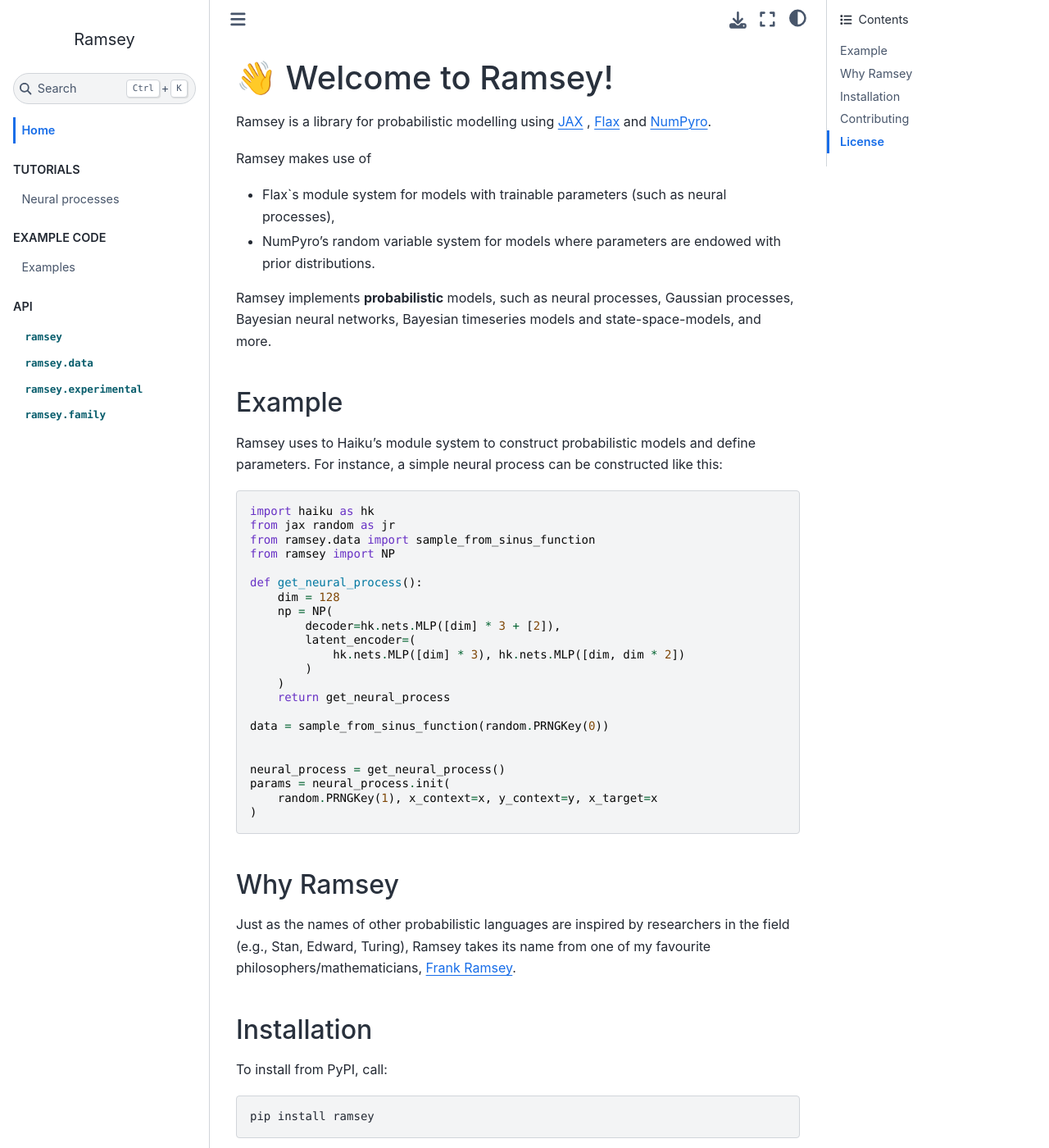
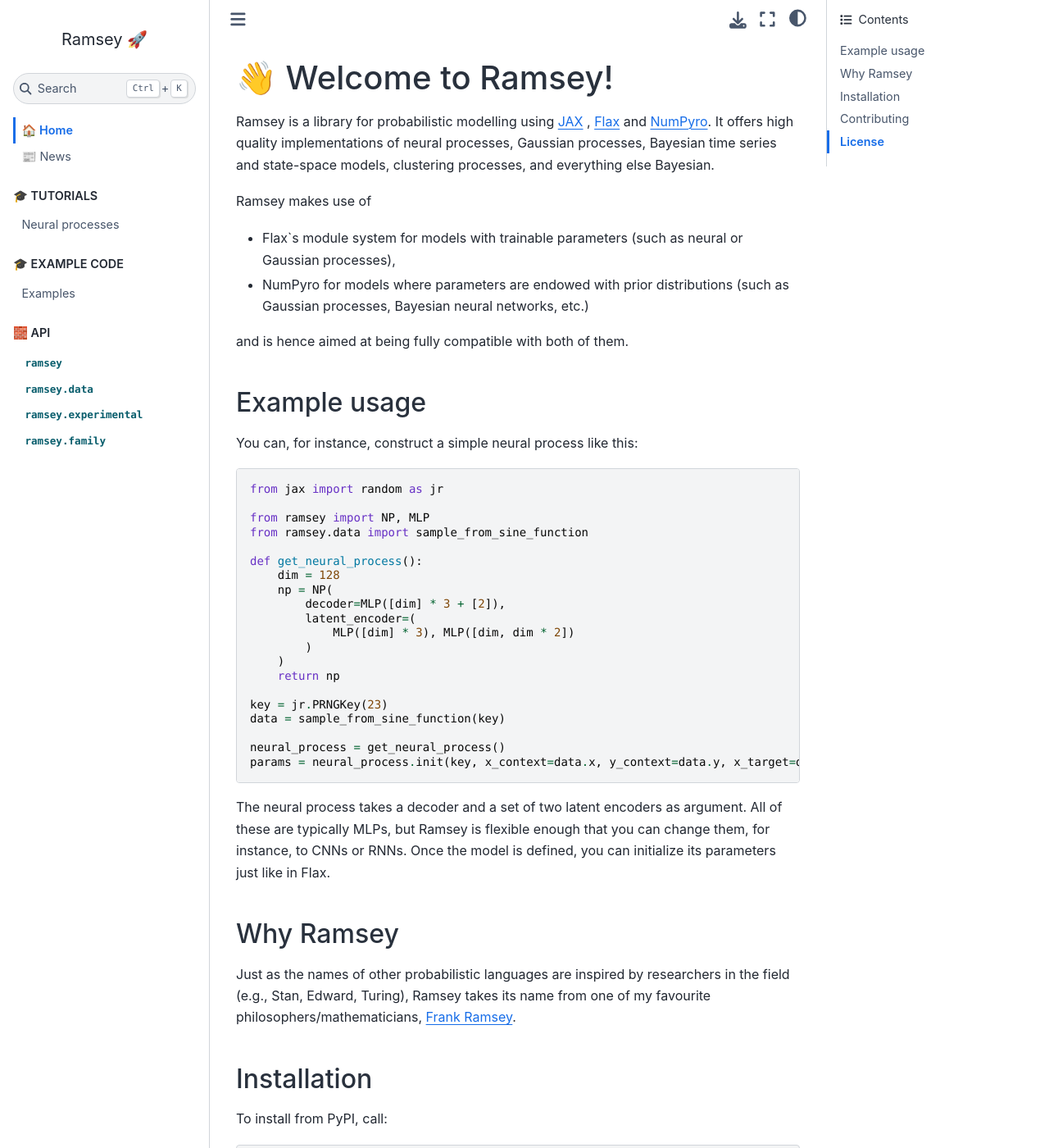
Before and after one commit to ramsey-devs/ramsey, a Sphinx documentation site: the page built from docs/index.rst, in a window 1280 px wide and 1400 px high. Shown: the whole window at 82% size. Built offline with Sphinx 7.4.7 and the Sphinx Book theme 1.1.4, drawn with Linux system fonts in a browser that asks for light colours; some of the changed text lies outside the part shown.

```diff
--- a/docs/conf.py
+++ b/docs/conf.py
@@ -62,4 +62,4 @@
     "extra_navbar": ""
 }
 
-html_title = "Ramsey"
+html_title = "Ramsey 🚀"
--- a/docs/examples.rst
+++ b/docs/examples.rst
@@ -1,2 +1,7 @@
 Examples
 ========
+
+.. note::
+
+    More example code can be found on GitHub in `examples <https://github.com/ramsey-devs/ramsey/tree/main/examples>`_.
+    The examples are executable from the command line, so forking/cloning the code suffices to run them.
--- a/docs/index.rst
+++ b/docs/index.rst
@@ -5,46 +5,47 @@
 
 Ramsey is a library for probabilistic modelling using `JAX <https://github.com/google/jax>`_ ,
 `Flax <https://github.com/google/flax>`_ and `NumPyro <https://github.com/pyro-ppl/numpyro>`_.
+It offers high quality implementations of neural processes, Gaussian processes, Bayesian time series and state-space models, clustering processes,
+and everything else Bayesian.
 
 Ramsey makes use of
 
-- Flax`s module system for models with trainable parameters (such as neural processes),
-- NumPyro's random variable system for models where parameters are endowed with prior distributions.
+- Flax`s module system for models with trainable parameters (such as neural or Gaussian processes),
+- NumPyro for models where parameters are endowed with prior distributions (such as Gaussian processes, Bayesian neural networks, etc.)
 
-Ramsey implements **probabilistic** models, such as neural processes, Gaussian processes,
-Bayesian neural networks, Bayesian timeseries models and state-space-models, and more.
+and is hence aimed at being fully compatible with both of them.
 
-Example
--------
+Example usage
+-------------
 
-Ramsey uses to Haiku's module system to construct probabilistic models
-and define parameters. For instance, a simple neural process can be constructed like this:
+You can, for instance, construct a simple neural process like this:
 
 .. code-block:: python
 
-    import haiku as hk
-    from jax random as jr
-    from ramsey.data import sample_from_sinus_function
-    from ramsey import NP
+    from jax import random as jr
+
+    from ramsey import NP, MLP
+    from ramsey.data import sample_from_sine_function
 
     def get_neural_process():
         dim = 128
         np = NP(
-            decoder=hk.nets.MLP([dim] * 3 + [2]),
+            decoder=MLP([dim] * 3 + [2]),
             latent_encoder=(
-                hk.nets.MLP([dim] * 3), hk.nets.MLP([dim, dim * 2])
+                MLP([dim] * 3), MLP([dim, dim * 2])
             )
         )
-        return get_neural_process
+        return np
 
-    data = sample_from_sinus_function(random.PRNGKey(0))
-
+    key = jr.PRNGKey(23)
+    data = sample_from_sine_function(key)
 
     neural_process = get_neural_process()
-    params = neural_process.init(
-        random.PRNGKey(1), x_context=x, y_context=y, x_target=x
-    )
+    params = neural_process.init(key, x_context=data.x, y_context=data.y, x_target=data.x)
 
+The neural process takes a decoder and a set of two latent encoders as argument. All of these are typically MLPs, but
+Ramsey is flexible enough that you can change them, for instance, to CNNs or RNNs. Once the model is defined, you can initialize
+its parameters just like in Flax.
 
 Why Ramsey
 ----------
@@ -69,7 +70,7 @@
 
     pip install git+https://github.com/ramsey-devs/ramsey@<RELEASE>
 
-See also the installation instructions for `Haiku <https://github.com/deepmind/dm-haiku>`_ and `JAX <https://github.com/google/jax>`_, if
+See also the installation instructions for `JAX <https://github.com/google/jax>`_, if
 you plan to use Ramsey on GPU/TPU.
 
 Contributing
@@ -91,29 +92,29 @@
 
 Ramsey is licensed under the Apache 2.0 License.
 
-
 ..  toctree::
     :maxdepth: 1
     :hidden:
 
-    Home <self>
+    🏠 Home <self>
+    📰 News <news>
 
 ..  toctree::
-    :caption: Tutorials
+    :caption: 🎓 Tutorials
     :maxdepth: 1
     :hidden:
 
     notebooks/neural_process
 
 ..  toctree::
-    :caption: Example code
+    :caption: 🎓 Example code
     :maxdepth: 1
     :hidden:
 
     examples
 
 ..  toctree::
-    :caption: API
+    :caption: 🧱 API
     :maxdepth: 1
     :hidden:
 
```
Also changed, not shown: README.md (+19 -9 lines), docs/news.rst (added, +14 -0 lines), docs/ramsey.experimental.rst (+4 -4 lines), Untitled.ipynb (deleted).
